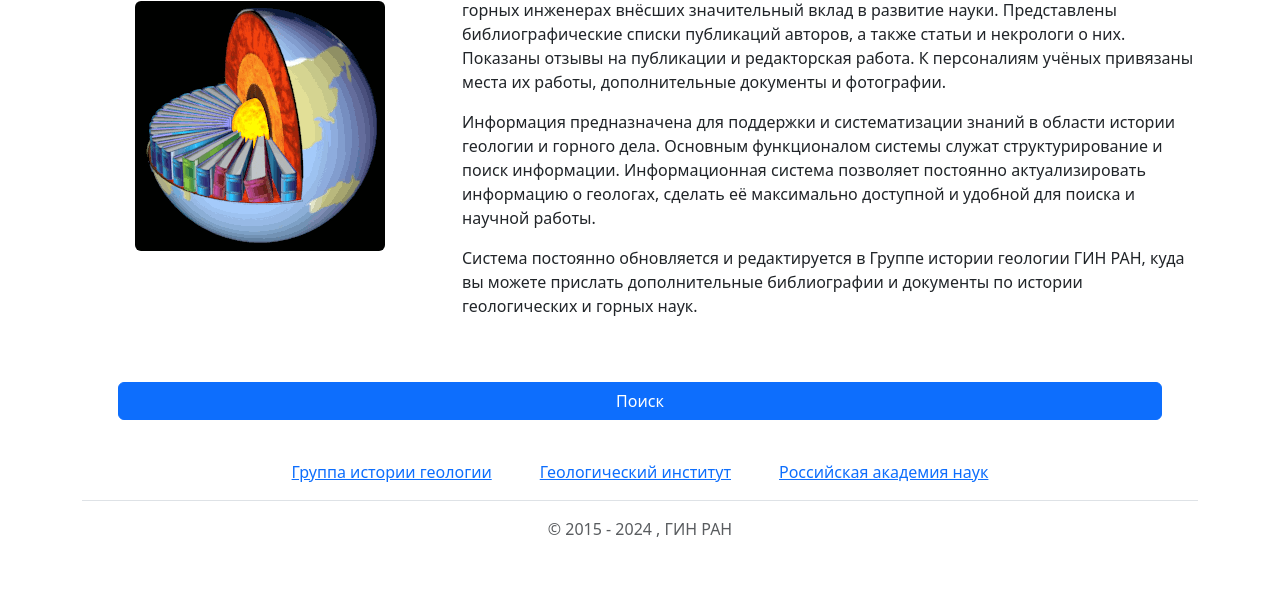
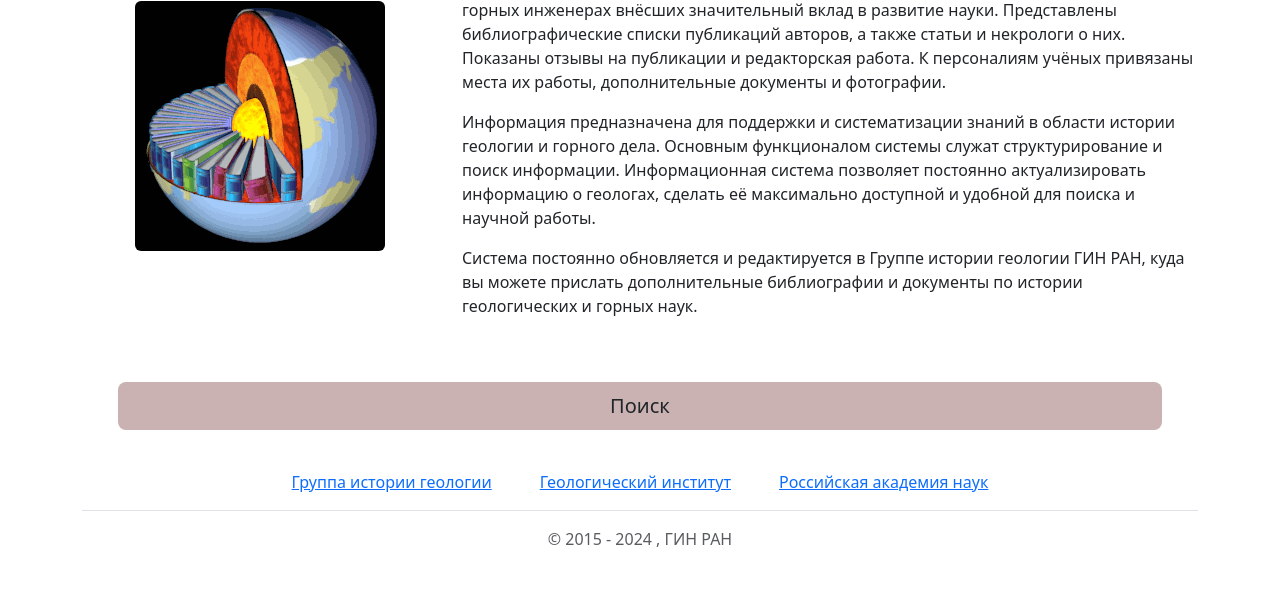
Before and after one commit to BUSH222/higeo_is, a Flask app: page / in a window 1280 px wide. Shown: the part 206-813 px from the top of the page. Before the commit the page ends 743 px from the top, so only its background shows below. Run offline with Flask 3, Linux system fonts and the light colour scheme.

Commit message:
button change

```diff
--- a/templates/index.html
+++ b/templates/index.html
@@ -16,7 +16,7 @@
     </div>
     <div class="row mt-5">
         <div class="d-grid px-5">
-            <button type="button" class="btn btn-primary btn-block" onclick="window.location.href='/search'">Поиск</button>
+            <button type="button" class="btn btn-block higeo-color-1 btn-lg" onclick="window.location.href='/search'">Поиск</button>
           </div>
     </div>
 </div>
```
